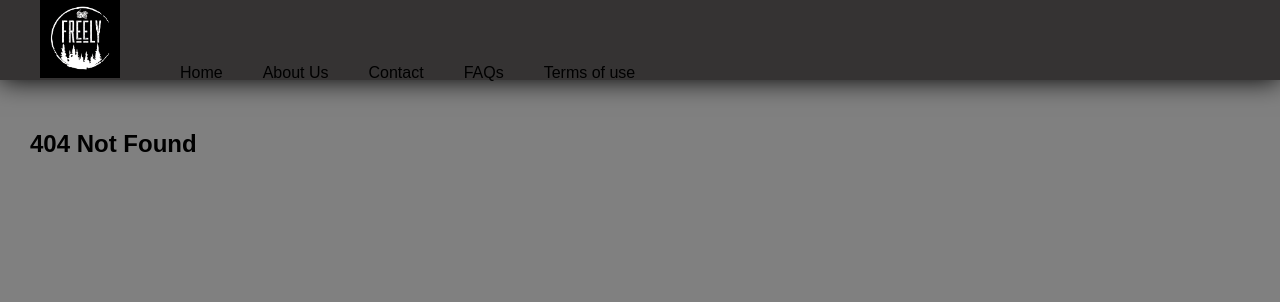
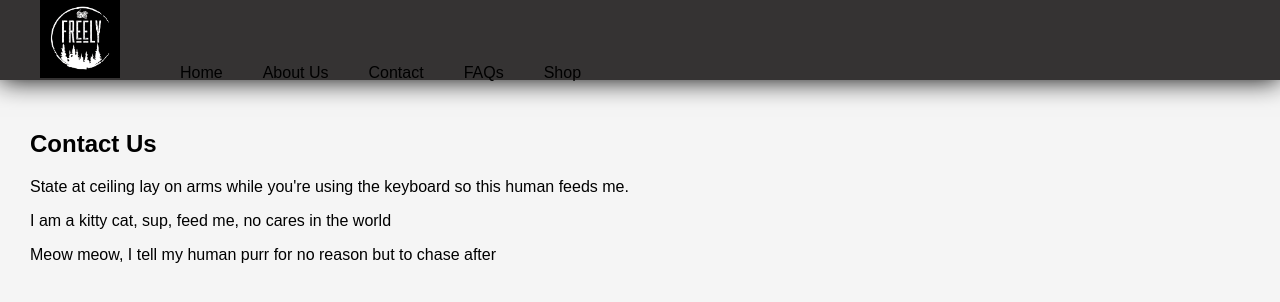
Before and after one commit to jmvaldez/freelyco, a React (Create React App) app: page /contact-us in a window 1280 px wide. Before the commit this address had no page. Shown: the top 302 px of the page. Built offline with nearby package versions, Linux system fonts and the light colour scheme.

Commit message:
added new pages and moved stripe functionality to shop page

```diff
--- a/src/App.js
+++ b/src/App.js
@@ -7,7 +7,11 @@ import MainNavbar from "./components/navigation/MainNavbar";
 import { BrowserRouter, Route, Switch } from 'react-router-dom';
 import { Home } from './components/Home';
 import { About } from './components/About';
-import { NoMatch } from './components/NoMatch';
+import { Contact } from './components/Contact';
+import {Faqs} from './components/Faqs';
+import {Shop} from './components/Shop';
+import { Error } from './components/Error';
+
 
 // const stripePromise = loadStripe("pk_test_51HMQW2CeaSGVLhh56cKOf66VR380wDCHM1yPj7K3TGRpnySCFEuWirSjJd3uWfBVj2A66XMhy1QGTNTLafVRjNX500XtqeTBY7");
 
@@ -19,7 +23,10 @@ const App = () => {
   <Switch>
   <Route exact path="/" component={Home} />
   <Route path="/about" component={About} />
-  <Route component={NoMatch} />
+  <Route path="/contact-us" component={Contact} />
+  <Route path="/faq" component={Faqs} />
+  <Route path="/shop" component={Shop} />
+  <Route component={Error} />
 </Switch>
   </BrowserRouter>
 </React.Fragment>
--- /dev/null
+++ b/src/components/Contact.jsx
@@ -0,0 +1,13 @@
+import React from "react";
+
+export const Contact = () => (
+  <div>
+    <h2>Contact Us</h2>
+    <p>
+      State at ceiling lay on arms while you're using the keyboard so this human
+      feeds me.
+    </p>
+    <p>I am a kitty cat, sup, feed me, no cares in the world</p>
+    <p>Meow meow, I tell my human purr for no reason but to chase after</p>
+  </div>
+);
--- a/src/components/NoMatch.jsx
+++ b/src/components/Error.jsx
@@ -1,6 +1,6 @@
 import React from "react";
 
-export const NoMatch = () => (
+export const Error = () => (
   <div>
     <h2>404 Not Found</h2>
   </div>
--- /dev/null
+++ b/src/components/Faqs.jsx
@@ -0,0 +1,13 @@
+import React from "react";
+
+export const Faqs = () => (
+  <div>
+    <h2>FAQ Page</h2>
+    <p>
+      State at ceiling lay on arms while you're using the keyboard so this human
+      feeds me.
+    </p>
+    <p>I am a kitty cat, sup, feed me, no cares in the world</p>
+    <p>Meow meow, I tell my human purr for no reason but to chase after</p>
+  </div>
+);
--- /dev/null
+++ b/src/components/Shop.jsx
@@ -0,0 +1,27 @@
+import React from "react";
+import { Elements } from "@stripe/react-stripe-js";
+import { loadStripe } from "@stripe/stripe-js";
+import CheckoutForm from "./CheckOutForm";
+
+const stripePromise = loadStripe(
+  "pk_test_51HMQW2CeaSGVLhh56cKOf66VR380wDCHM1yPj7K3TGRpnySCFEuWirSjJd3uWfBVj2A66XMhy1QGTNTLafVRjNX500XtqeTBY7"
+);
+
+export const Shop = () => (
+  <div>
+    <strong>ISSA Store</strong>
+    <p>AYYYOOOO</p>
+    <div className="product">
+      <img
+        src="https://images.pexels.com/photos/18105/pexels-photo.jpg?auto=compress"
+        alt="laptop"
+        style={{ width: "100%", height: "auto" }}
+      />
+      <div>
+        <Elements stripe={stripePromise}>
+          <CheckoutForm />
+        </Elements>
+      </div>
+    </div>
+  </div>
+);
--- a/src/components/navigation/MainNavbar.jsx
+++ b/src/components/navigation/MainNavbar.jsx
@@ -18,13 +18,13 @@ const MainNavbar = () => {
                 <Link to="/about">About Us</Link>
               </li>
               <li>
-                <Link to="/contact">Contact</Link>
+                <Link to="/contact-us">Contact</Link>
               </li>
               <li>
-                <Link to="/faqs">FAQs</Link>
+                <Link to="/faq">FAQs</Link>
               </li>
               <li>
-                <Link to="/terms">Terms of use</Link>
+                <Link to="/shop">Shop</Link>
               </li>
             </ul>
           </nav>
--- a/src/components/navigation/MainNavbarStyles.css
+++ b/src/components/navigation/MainNavbarStyles.css
@@ -4,7 +4,7 @@ header img {
 }
 body {
   height: 125vh;
-  background-color: grey;
+  background-color: whitesmoke;
   background-size: cover;
   font-family: sans-serif;
   margin-top: 80px;
```
